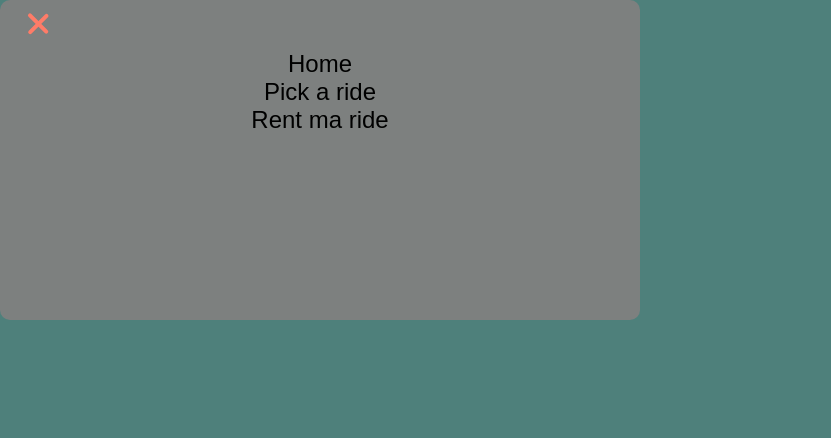
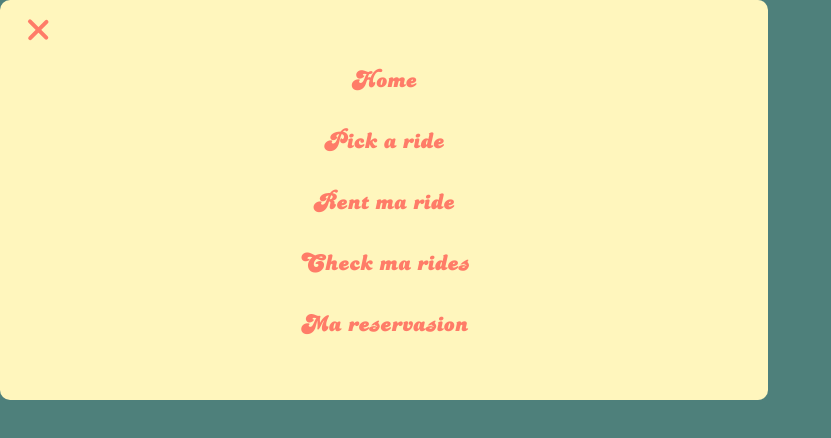
Before and after one commit to Cylecq/share-my-ride, a React (Vite) app in the folder frontend/: page /look in a window 1280 px wide. Both pictures are taken after a click on the button 646 px from the left and 19 px from the top of the page. Shown: the top 438 px of the page, without its empty margins (0-831 px from the left). Built offline with nearby package versions, Linux system fonts and the light colour scheme.

Commit message:
burger menu

```diff
--- a/frontend/src/App.jsx
+++ b/frontend/src/App.jsx
@@ -2,7 +2,8 @@ import { BrowserRouter as Router, Routes, Route } from "react-router-dom";
 import Landing from "./pages/Landing";
 import SignUp from "./pages/SignUp";
 import LogIn from "./pages/LogIn";
-import UsersRides from "./pages/UsersRides";
+import UsersRides from "./pages/RentTo/UsersRides";
+import RidesRented from "./pages/Rent/RidesRented";
 import LookingFor from "./pages/Rent/LookingFor";
 import ChooseRide from "./pages/Rent/ChooseRide";
 import Rent from "./pages/RentTo/Rent";
@@ -20,9 +21,9 @@ function App() {
           <Route path="/look" element={<LookingFor />} />
           <Route path="/choose" element={<ChooseRide />} />
           <Route path="/rent" element={<Rent />} />
-          <Route path="/myrides" element={<UsersRides />} />
+          <Route path="/marides" element={<UsersRides />} />
+          <Route path="/ridesrented" element={<RidesRented />} />
           <Route path="/modify" element={<Modify />} />
-          <Route path="/myreservasion" element={<UsersRides />} />
         </Routes>
       </Router>
     </div>
--- a/frontend/src/components/BurgerMenu.css
+++ b/frontend/src/components/BurgerMenu.css
@@ -10,7 +10,7 @@
   align-items: flex-start;
   justify-content: space-around;
   margin-left: 1em;
-  margin-top: 0.5em;
+  margin-top: 1em;
   background-color: transparent;
   border: transparent;
 }
@@ -25,11 +25,10 @@
 }
 
 .menu {
-  width: 50%;
-  height: 40%;
-  padding-top: 50px;
-  background-color: rgba(128, 128, 128, 0.95);
-  box-shadow: var(--box-shadow);
+  width: 60%;
+  height: 50%;
+  padding: 50px 0;
+  background-color: var(--third-color);
   border-radius: 10px;
   position: absolute;
   top: 0;
@@ -45,10 +44,15 @@
   width: 100%;
 }
 
-.link a {
-  font-size: 1.5rem;
+.link {
+  margin: 15px 0;
+  font-family: var(--font-title);
+}
+
+.link > a {
+  font-size: 25px;
   text-decoration: none;
-  color: var(--light-color);
+  color: var(--primary-color);
   text-align: center;
   font-family: var(--text-font);
 }
--- a/frontend/src/components/BurgerMenu.jsx
+++ b/frontend/src/components/BurgerMenu.jsx
@@ -36,6 +36,12 @@ function BurgerMenu() {
           <div className="link">
             <Link to="/rent">Rent ma ride</Link>
           </div>
+          <div className="link">
+            <Link to="/marides">Check ma rides</Link>
+          </div>
+          <div className="link">
+            <Link to="/ridesrented">Ma reservasion</Link>
+          </div>
         </div>
       </button>
     </div>
--- /dev/null
+++ b/frontend/src/pages/Rent/RidesRented.jsx
@@ -0,0 +1,5 @@
+function RidesRented() {
+  return <div>RidesRented</div>;
+}
+
+export default RidesRented;
```
Also changed, not shown: frontend/src/pages/RentTo/RentDetails.jsx (deleted), frontend/src/pages/RentTo/UsersRides.jsx (renamed from frontend/src/pages/UsersRides.jsx).
